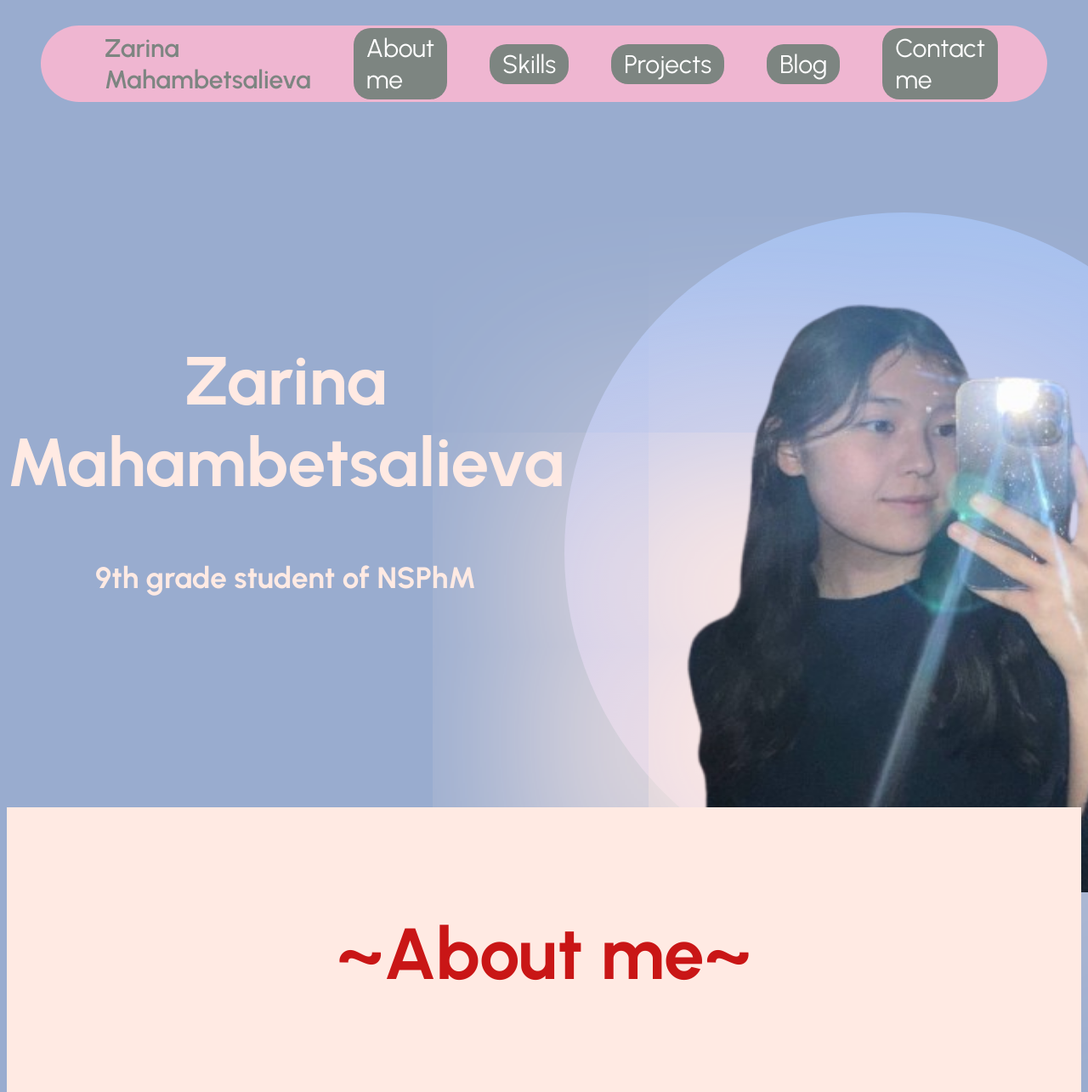
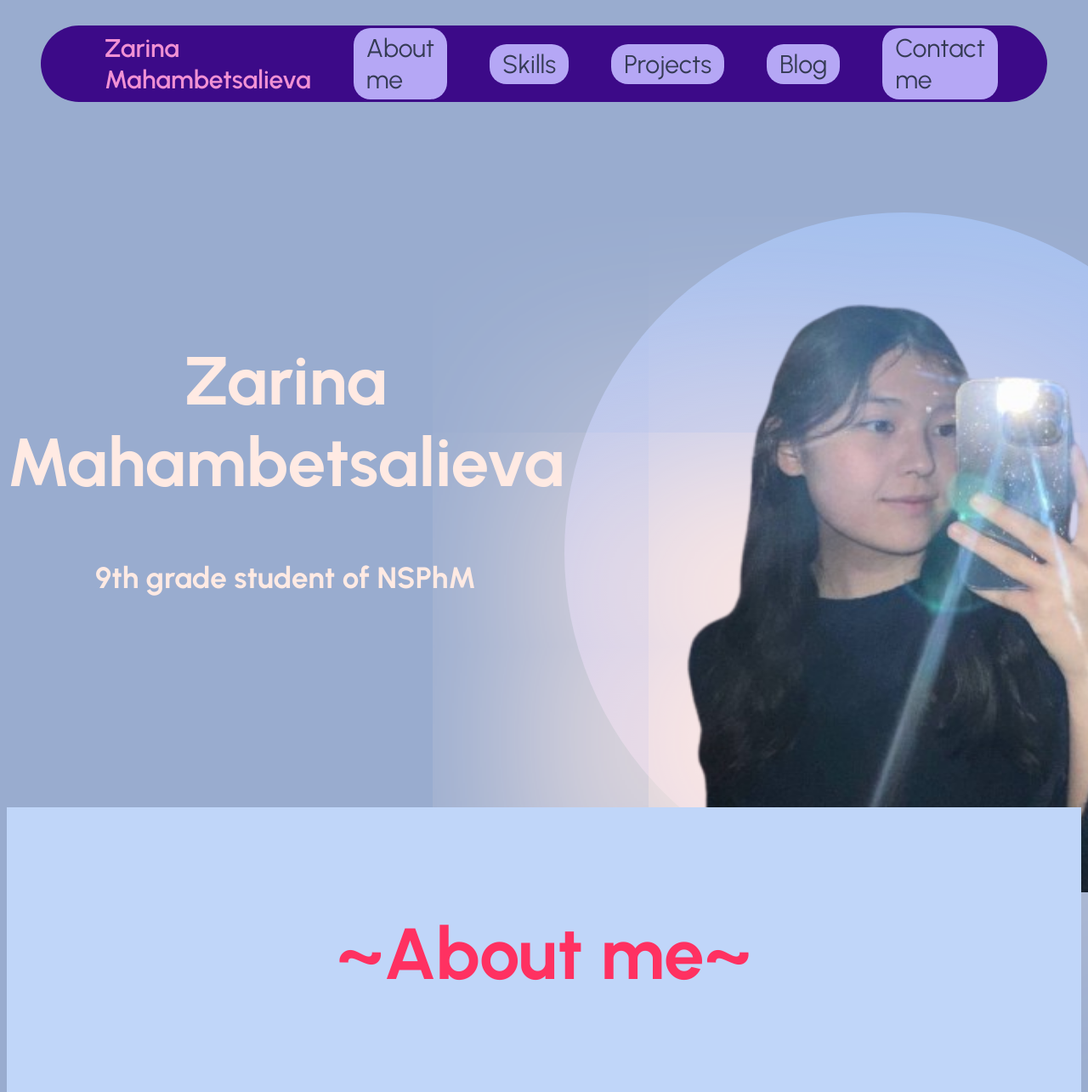
Before and after one commit to zarina0101/portfolio, a plain HTML site: page index.html in a window 1280 px wide. Shown: the top 1285 px of the page at 85% size. Drawn offline with Linux system fonts and the light colour scheme.

Commit message:
Add files via upload

```diff
--- a/index.css
+++ b/index.css
@@ -9,7 +9,7 @@ body {
     height: 90px;
     align-items: center;
     margin: 30px 40px;
-    background-color: #efb6d1;
+    background-color: #3c0a88;
     border-radius: 50px;
 }
 .h4{
@@ -20,16 +20,16 @@ body {
     text-decoration: none;
     font-size: 30px;
     font-weight: 600;
-    color:#7d8581;
+    color:#f191d4;
     margin: 0 25px;
    }
 .btn{
-    background-color: #7d8581;
+    background-color: #b5a7f5;
     padding: 5px 15px;
     border-radius: 20px;
     text-decoration: none;
     font-size: 30px;
-    color: white;
+    color: rgb(53, 59, 84);
     margin: 0 25px;
    }
 .right{
@@ -89,13 +89,13 @@ img{
 
 #aboutme{
     padding: 50px;
-    color:#FFB1B1;
-    background-color: #FFEAE3;
+    color:#b19ef0;
+    background-color: #c0d6f9;
     position: relative;
     z-index: 3;
 }
 .pink{
-    color: #c91616;
+    color: #ff3161;
     font-size: 85px;
     text-align: center;
 }
@@ -110,7 +110,7 @@ img{
     width: 300px;
 }
 .promenyatext{
-	color: #FFB1B1;
+	color: #ff8091;
     font-size: 45px;
     text-align: center;
 }
```
